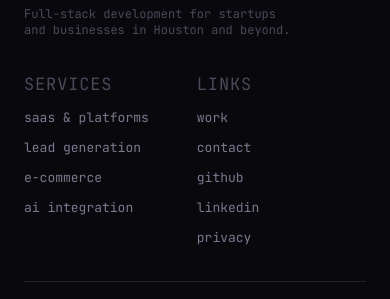
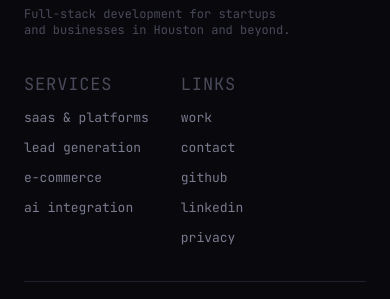
Before and after one commit to abouchard11/midnightdev, a Next.js app: page / in a window 390 px wide. Shown: the part 6396-6695 px from the top of the page. Built offline with nearby package versions, Linux system fonts and the light colour scheme.

Commit message:
Task 3: Fix mobile footer gap (8px on mobile, 12px on tablet+)

```diff
--- a/src/components/footer.tsx
+++ b/src/components/footer.tsx
@@ -16,7 +16,7 @@
             </span>
           </div>
 
-          <div className="flex gap-12">
+          <div className="flex gap-8 sm:gap-12">
             <div className="flex flex-col gap-2">
               <span className="font-mono text-[var(--fs-label)] uppercase tracking-[0.05em] text-[var(--text-dim)]">
                 Services
```
